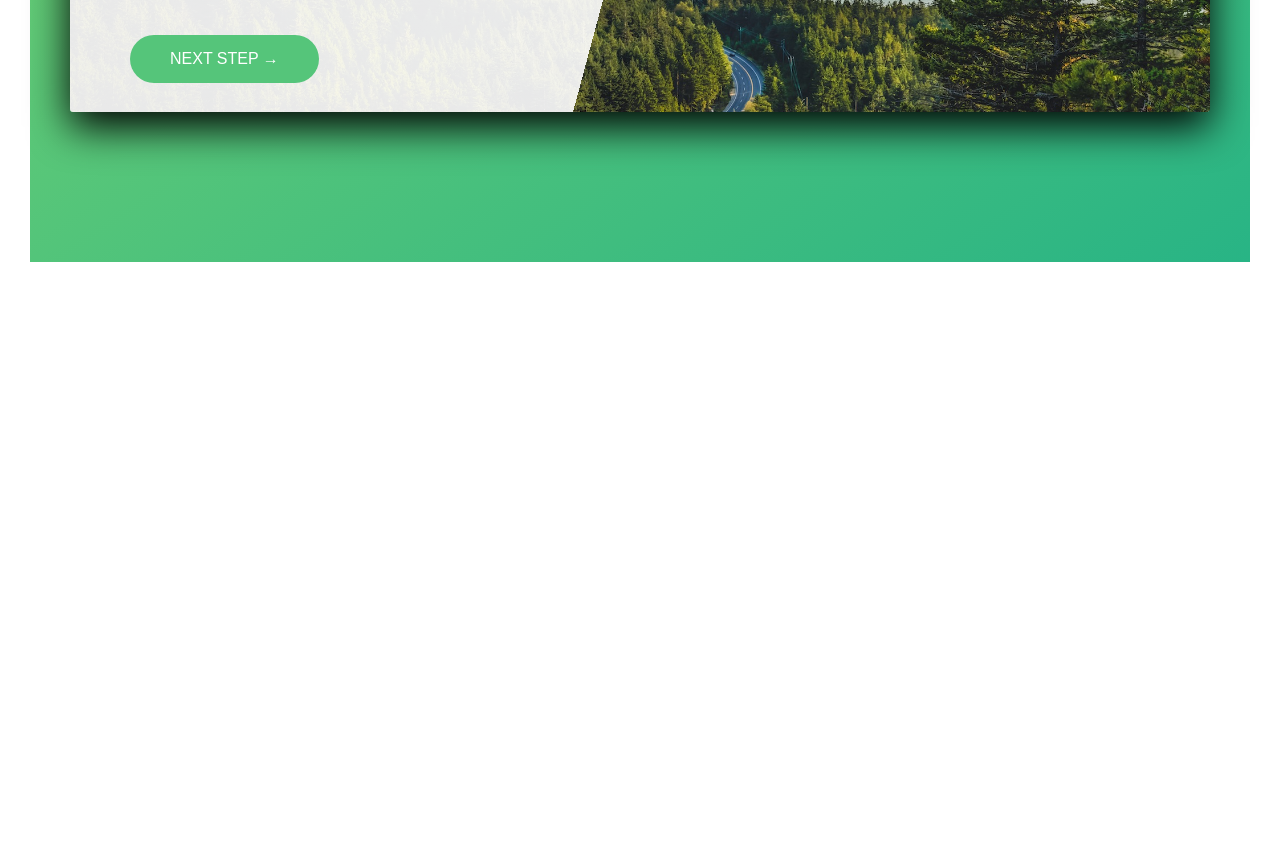
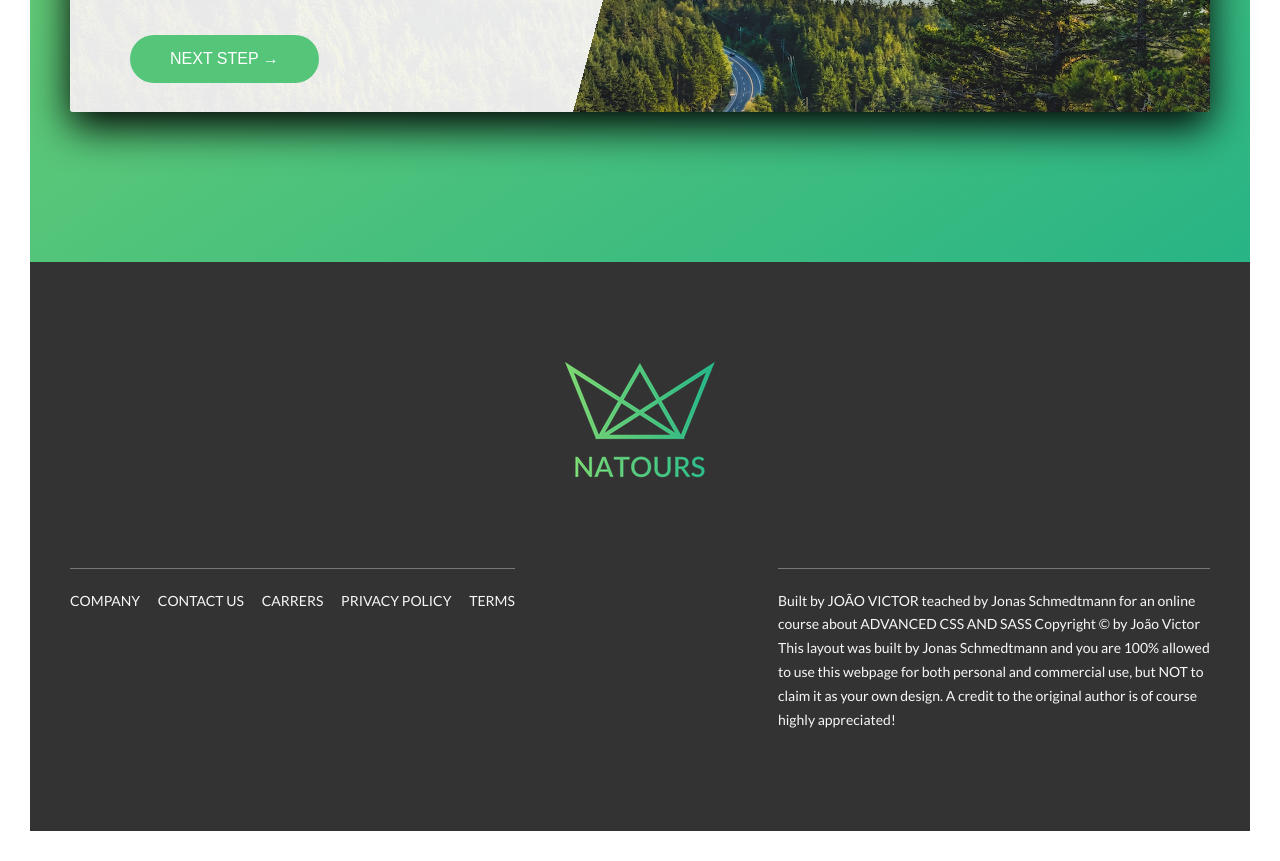
Before and after one commit to jvpereirarocha/natours, a website: page index.html in a window 1280 px wide. Shown: the part 5065-5926 px from the top of the page. Before the commit the page ends 5357 px from the top, so only its background shows below. Drawn offline with Linux system fonts and the light colour scheme.

Commit message:
footer section

```diff
--- a/index.html
+++ b/index.html
@@ -308,5 +308,48 @@
                 </div>
             </section>
         </main>
+        <footer class="footer">
+            <div class="footer__logo-box">
+                <picture class="footer__logo">
+                    <source srcset="img/logo-green-small-1x.png 1x, img/logo-green-small-2x.png" media="(max-width: 37.5em)">
+                    <img srcset="img/logo-green-1x.png 1x, img/logo-green-2x.png" alt="Full logo" src="img/logo-green-2x.png">
+                </picture>
+            </div>
+            <div class="row">
+                <div class="col-1-of-2">
+                    <div class="footer__navigation">
+                        <ul class="footer__list">
+                            <li class="footer__item">
+                                <a href="" class="footer__link">Company</a>
+                            </li>
+                            <li class="footer__item">
+                                <a href="" class="footer__link">Contact Us</a>
+                            </li>
+                            <li class="footer__item">
+                                <a href="" class="footer__link">Carrers</a>
+                            </li>
+                            <li class="footer__item">
+                                <a href="" class="footer__link">Privacy Policy</a>
+                            </li>
+                            <li class="footer__item">
+                                <a href="" class="footer__link">Terms</a>
+                            </li>
+                        </ul>
+                    </div>
+                </div>
+                <div class="col-1-of-2">
+                    <p class="footer__copyright">
+                        Built by <a href="#" class="footer__link">João Victor</a>
+                        teached by Jonas Schmedtmann for an online course about
+                        <a href="#" class="footer__link">Advanced CSS and Sass</a>
+                        Copyright &copy; by João Victor
+                        This layout was built by Jonas Schmedtmann and you are 100% allowed
+                        to use this webpage for both personal and commercial use, but NOT
+                        to claim it as your own design. A credit to the original author
+                        is of course highly appreciated!
+                    </p>
+                </div>
+            </div>
+        </footer>
     </body>
 </html>
--- a/sass/abstracts/_variables.scss
+++ b/sass/abstracts/_variables.scss
@@ -6,6 +6,7 @@ $color-gray-dark: #777;
 $color-gray-verydark: #999;
 $color-white: #fff;
 $color-black: #000;
+$color-dark: #333;
 $color-gray-light: #f7f7f7;
 $color-gray-secondary: #eee;
 $color-secondary-light: #ffb900;
--- /dev/null
+++ b/sass/layout/_footer.scss
@@ -0,0 +1,65 @@
+.footer {
+
+    background-color: $color-dark;
+    padding: 10rem 0;
+    font-size: 1.4rem;
+    color: $color-gray-light;
+
+    &__logo-box {
+        text-align: center;
+        margin-bottom: 8rem;
+    }
+
+    &__logo {
+        width: 15rem;
+        height: auto;
+    }
+
+
+    &__navigation {
+        border-top: 1px solid $color-gray-dark;
+        padding-top: 2rem;
+        display: inline-block;
+    }
+
+    &__list {
+        list-style: none;
+    }
+
+    &__item {
+        display: inline-block;
+
+        &:not(:last-child) {
+            margin-right: 1.5rem;
+        }
+    }
+
+    &__copyright {
+        border-top: 1px solid $color-gray-dark;
+        padding-top: 2rem;
+        width: 80%;
+        float: right;
+    }
+
+    &__link {
+
+        &:link,
+        &:visited {
+
+            color: $color-gray-light;
+            background-color: $color-dark;
+            text-decoration: none;
+            text-transform: uppercase;
+            display: inline-block;
+            -webkit-transition: all.2s;
+            transition: all .2s;
+        }
+
+        &:hover,
+        &:active {
+            color: $color-primary;
+            box-shadow: 0 1rem 2rem rgba($color-black, .4);
+            transform: rotate(5deg) scale(1.3);
+        }
+    }
+}
--- a/sass/main.scss
+++ b/sass/main.scss
@@ -15,6 +15,7 @@
 @import "components/form";
 @import "components/story";
 
+@import "layout/footer";
 @import "layout/grid";
 @import "layout/header";
 
```
Also changed, not shown: css/style.css.
